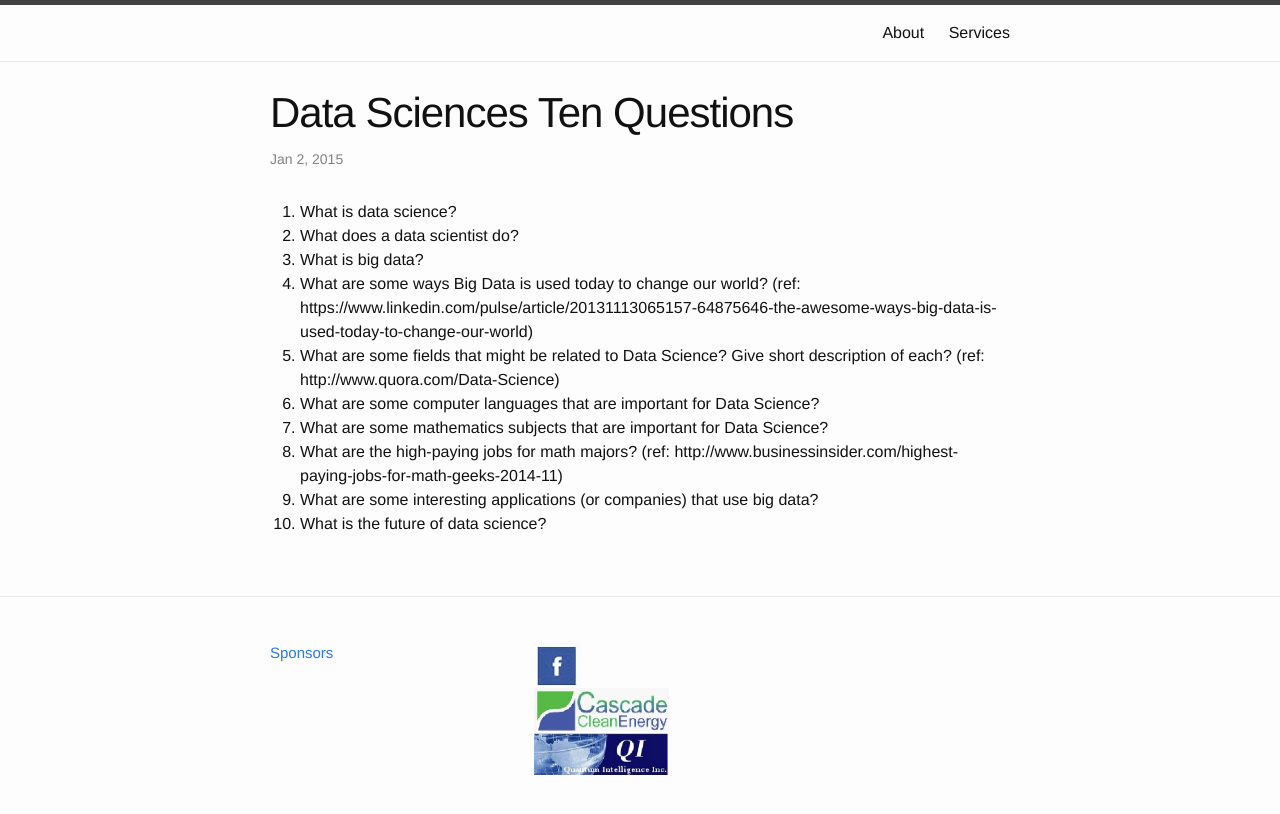
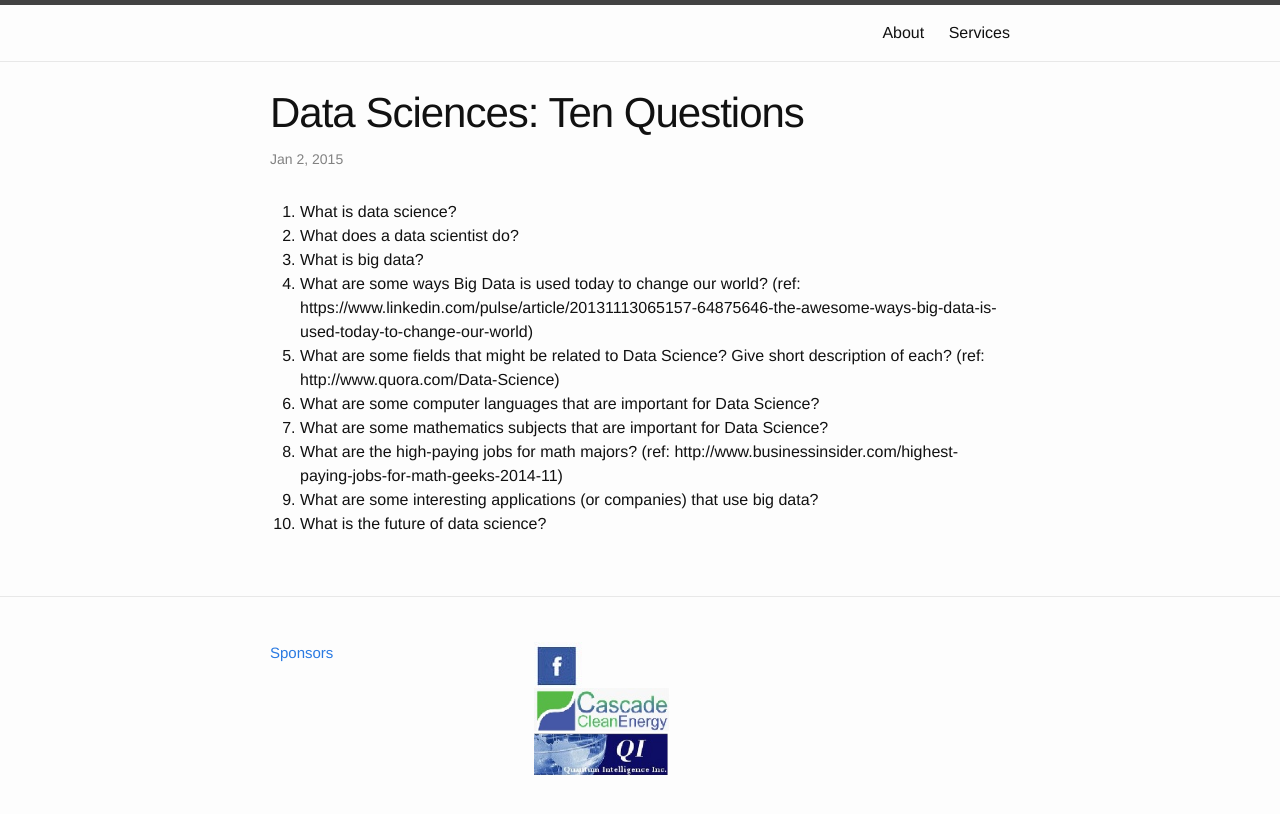
Before and after one commit to thetophu/thetophu.github.io, a Jekyll site: the page built from _posts/2015-01-02-Ten-Questions-of-Data-Sciences.md, in a window 1280 px wide. Shown: the top 814 px of the page. Built offline with Jekyll 4.4.1, drawn with Linux system fonts in a browser that asks for light colours.

```diff
--- a/_posts/2015-01-02-Ten-Questions-of-Data-Sciences.md
+++ b/_posts/2015-01-02-Ten-Questions-of-Data-Sciences.md
@@ -1,6 +1,6 @@
 ---
 layout: post
-title:  "Data Sciences Ten Questions"
+title:  "Data Sciences: Ten Questions"
 date:   2015-1-2
 categories: posts
 ---
```
